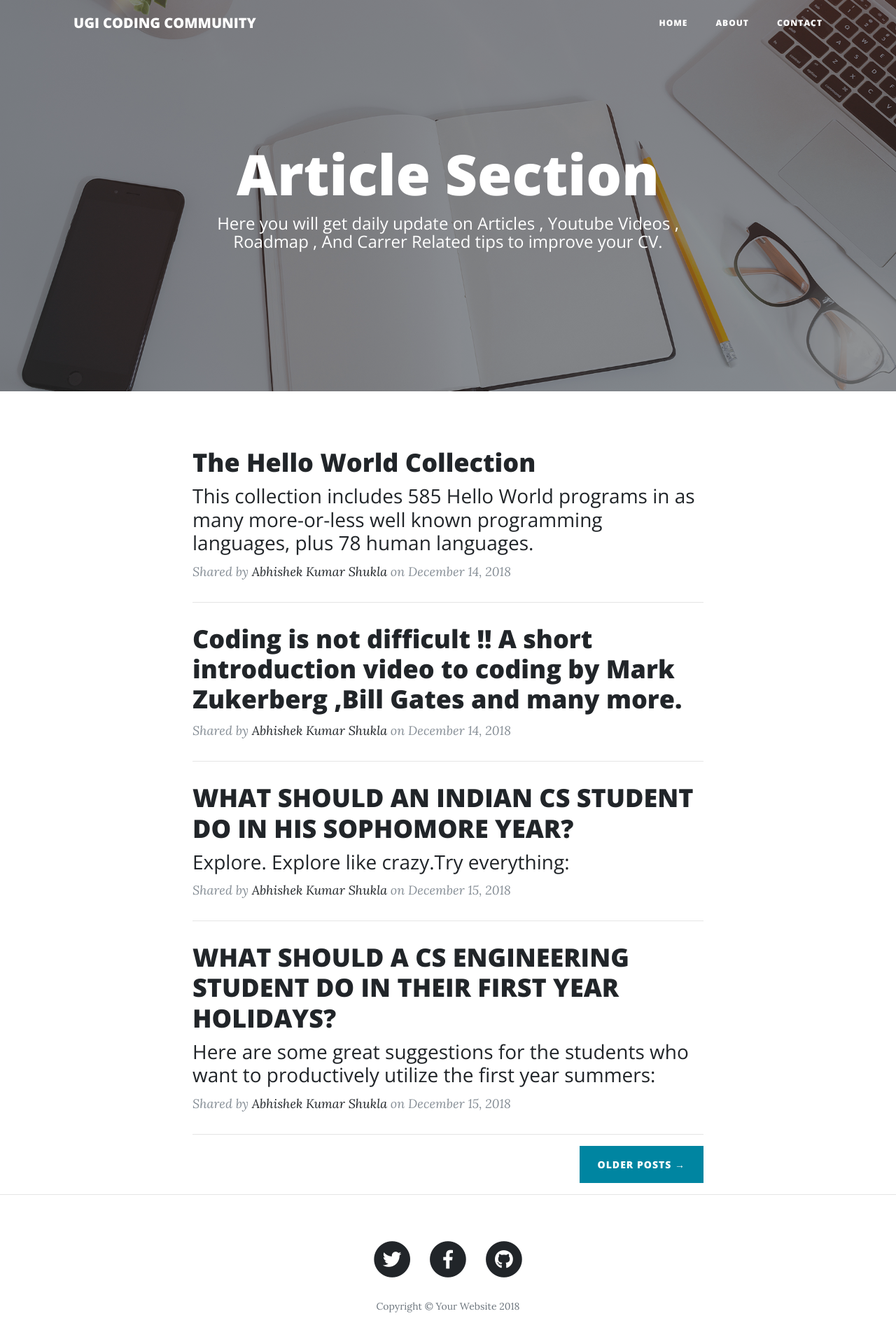
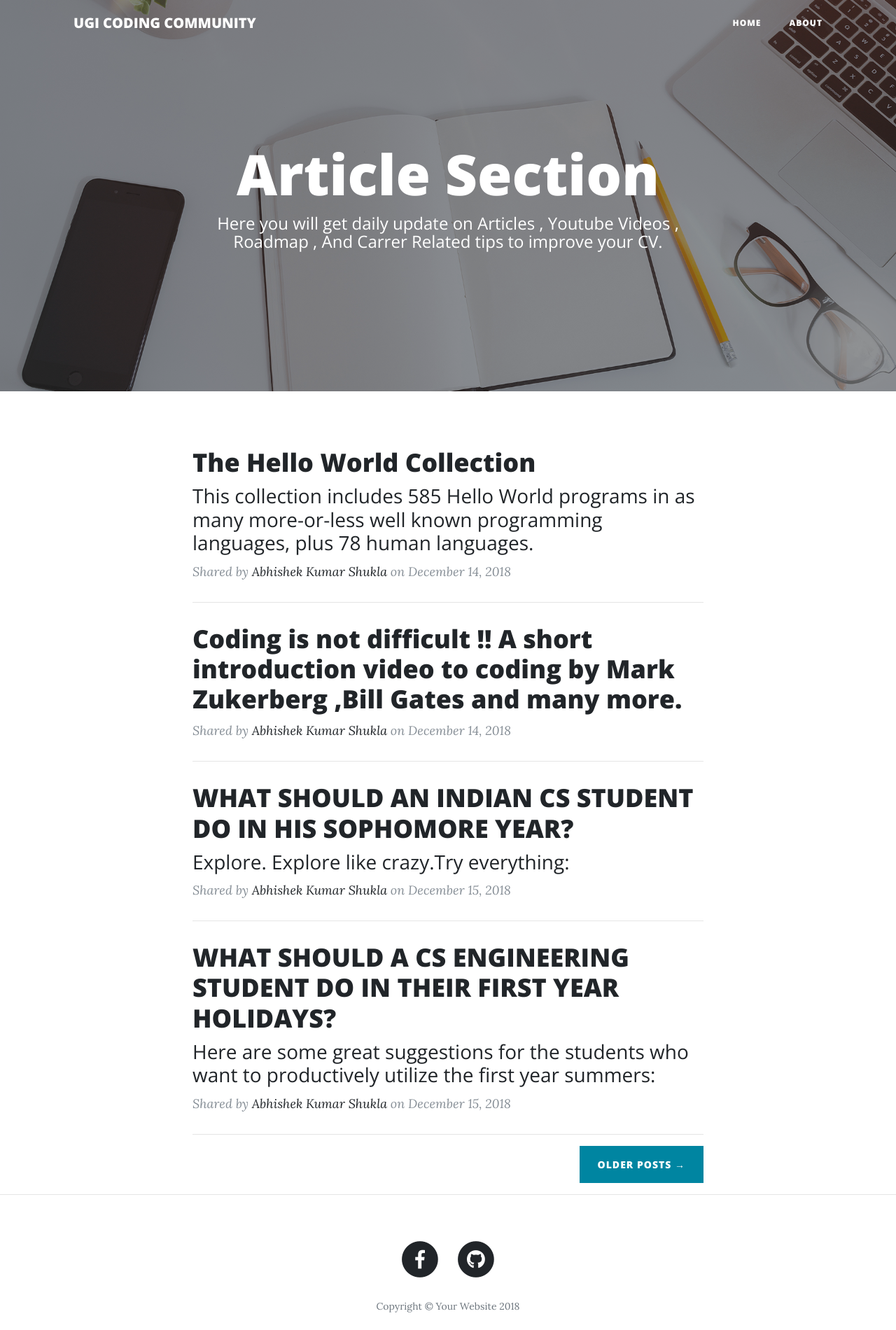
Before and after one commit to ugi-coding-community/ugi-coding-community.github.io, a website: page article/article.html in a window 1280 px wide. Shown: the whole page at 70% size. Drawn offline with nearby package versions, Linux system fonts and the light colour scheme.

Commit message:
Update article.html

```diff
--- a/article/article.html
+++ b/article/article.html
@@ -36,13 +36,10 @@
         <div class="collapse navbar-collapse" id="navbarResponsive">
           <ul class="navbar-nav ml-auto">
             <li class="nav-item">
-              <a class="nav-link" href="index.html">Home</a>
+              <a class="nav-link" href="../index.html">Home</a>
             </li>
             <li class="nav-item">
-              <a class="nav-link" href="about.html">About</a>
-            </li>
-            <li class="nav-item">
-              <a class="nav-link" href="contact.html">Contact</a>
+              <a class="nav-link" href="../about/about.html">About</a>
             </li>
           </ul>
         </div>
@@ -136,15 +133,7 @@ WHAT SHOULD A CS ENGINEERING STUDENT DO IN THEIR FIRST YEAR HOLIDAYS?</h2>
           <div class="col-lg-8 col-md-10 mx-auto">
             <ul class="list-inline text-center">
               <li class="list-inline-item">
-                <a href="#">
-                  <span class="fa-stack fa-lg">
-                    <i class="fas fa-circle fa-stack-2x"></i>
-                    <i class="fab fa-twitter fa-stack-1x fa-inverse"></i>
-                  </span>
-                </a>
-              </li>
-              <li class="list-inline-item">
-                <a href="#">
+                <a href="https://www.facebook.com/ugicodingcommunity/">
                   <span class="fa-stack fa-lg">
                     <i class="fas fa-circle fa-stack-2x"></i>
                     <i class="fab fa-facebook-f fa-stack-1x fa-inverse"></i>
@@ -152,7 +141,7 @@ WHAT SHOULD A CS ENGINEERING STUDENT DO IN THEIR FIRST YEAR HOLIDAYS?</h2>
                 </a>
               </li>
               <li class="list-inline-item">
-                <a href="#">
+                <a href="https://github.com/ugi-coding-community">
                   <span class="fa-stack fa-lg">
                     <i class="fas fa-circle fa-stack-2x"></i>
                     <i class="fab fa-github fa-stack-1x fa-inverse"></i>
```
